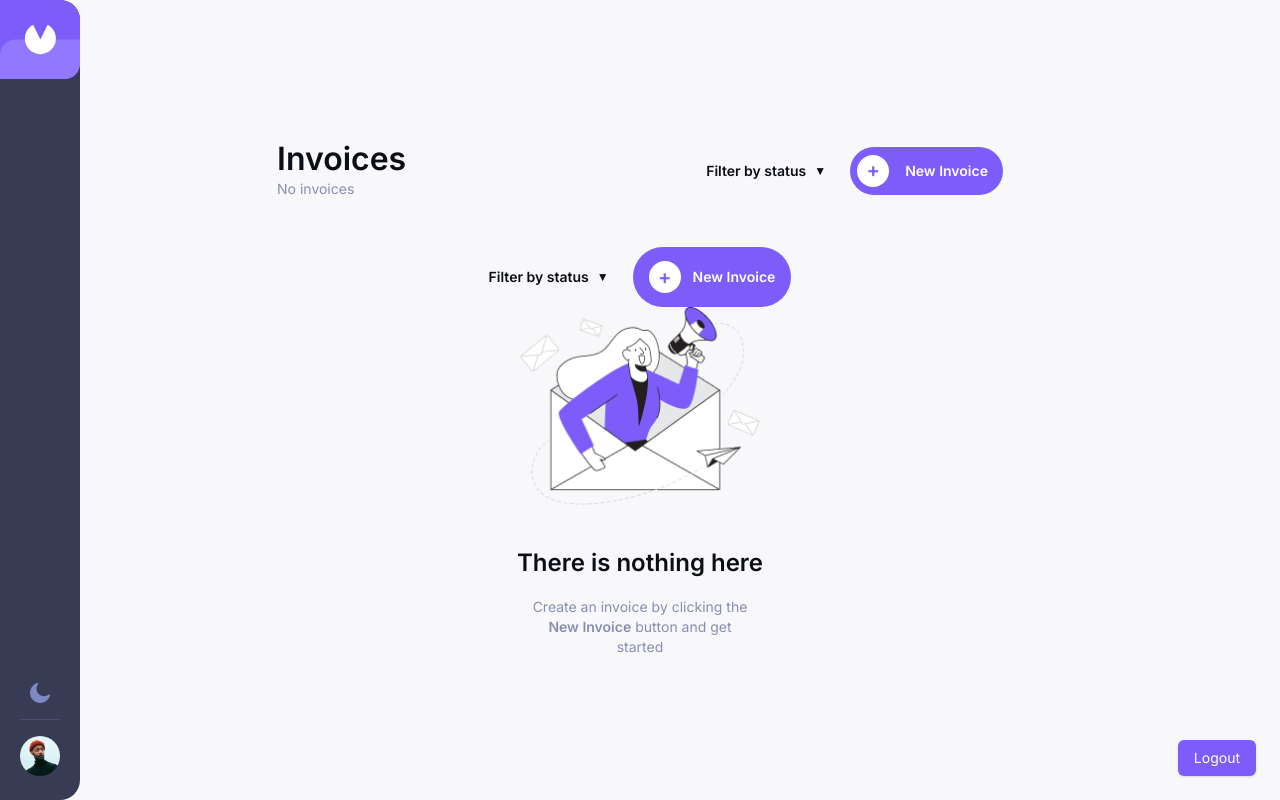
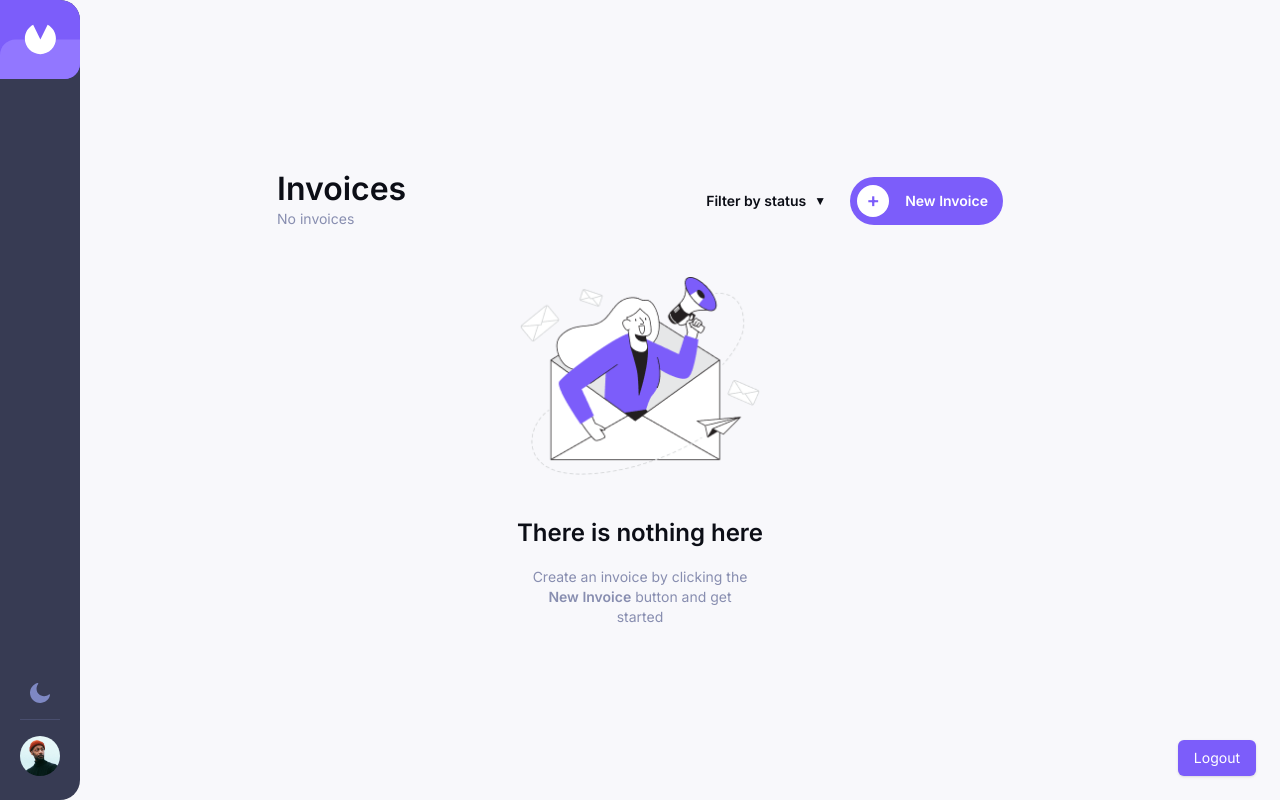
Before and after one commit to Mariamtitvinidze2/invoice-app, a Next.js app in the folder frontend/: page /Home in a window 1280 px wide. Built offline with nearby package versions, Linux system fonts and the light colour scheme; sample sign-in values are in the browser's storage.

Commit message:
corrected conflict and build some error

```diff
--- a/frontend/components/__organisms/HomePage/HomePage.tsx
+++ b/frontend/components/__organisms/HomePage/HomePage.tsx
@@ -1,10 +1,11 @@
-"use client"; // use client ჩავამატე რომ სტეიტი გამომეყენებინა
+"use client";
+// use client ჩავამატე რომ სტეიტი გამომეყენებინა
 
 import Image from "next/image";
 import React, { useEffect, useState } from "react";
 import Invoice from "../Invoice/Invoice";
 import EMailProf from "../../../Images/email.png";
-import { useRouter } from "next/router";
+import { useRouter } from "next/navigation";
 
 const HomePage = () => {
   const [modal, setModal] = useState(false); // (k)
@@ -53,22 +54,6 @@ const HomePage = () => {
         </div>
 
         <div className="flex-1 flex flex-col items-center justify-center text-center">
-          <div className="flex items-center gap-6">
-            <button className="text-sm font-bold text-[#0C0E16] hover:opacity-70 flex items-center">
-              Filter by status
-              <span className="ml-2 text-xs">▼</span>
-            </button>
-
-            <button className="flex items-center gap-3 bg-[#7C5DFA] hover:bg-[#9277FF] text-white font-semibold py-[14px] px-[16px] rounded-full">
-              <span className="bg-white text-[#7C5DFA] rounded-full w-8 h-8 flex items-center justify-center text-xl">
-                +
-              </span>
-              <span className="text-sm font-bold">New Invoice</span>
-            </button>
-          </div>
-        </div>
-
-        <div className="flex-1 flex flex-col items-center justify-center text-center">
           <Image
             src={EMailProf}
             alt="Empty"
```
